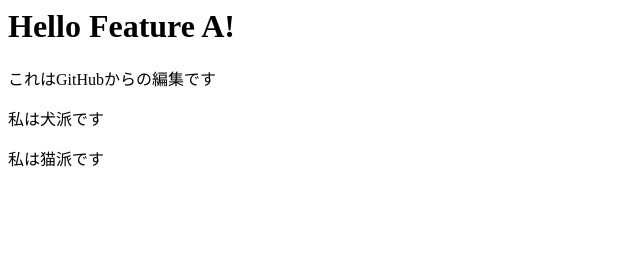
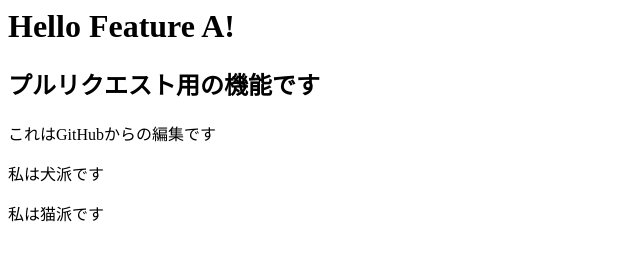
Before and after one commit to nkgwmsm/git-practice, a plain HTML site: page index.html in a window 1280 px wide. Shown: the whole page, without its empty margins (0-640 px from the left). Drawn offline with Linux system fonts and the light colour scheme.

Commit message:
feat: add PR feature

```diff
--- a/index.html
+++ b/index.html
@@ -1,4 +1,5 @@
 <h1>Hello Feature A!</h1>
+<h2>プルリクエスト用の機能です</h2>
 <p>これはGitHubからの編集です</p>
 <p>私は犬派です</p>
 <p>私は猫派です</p>
```
